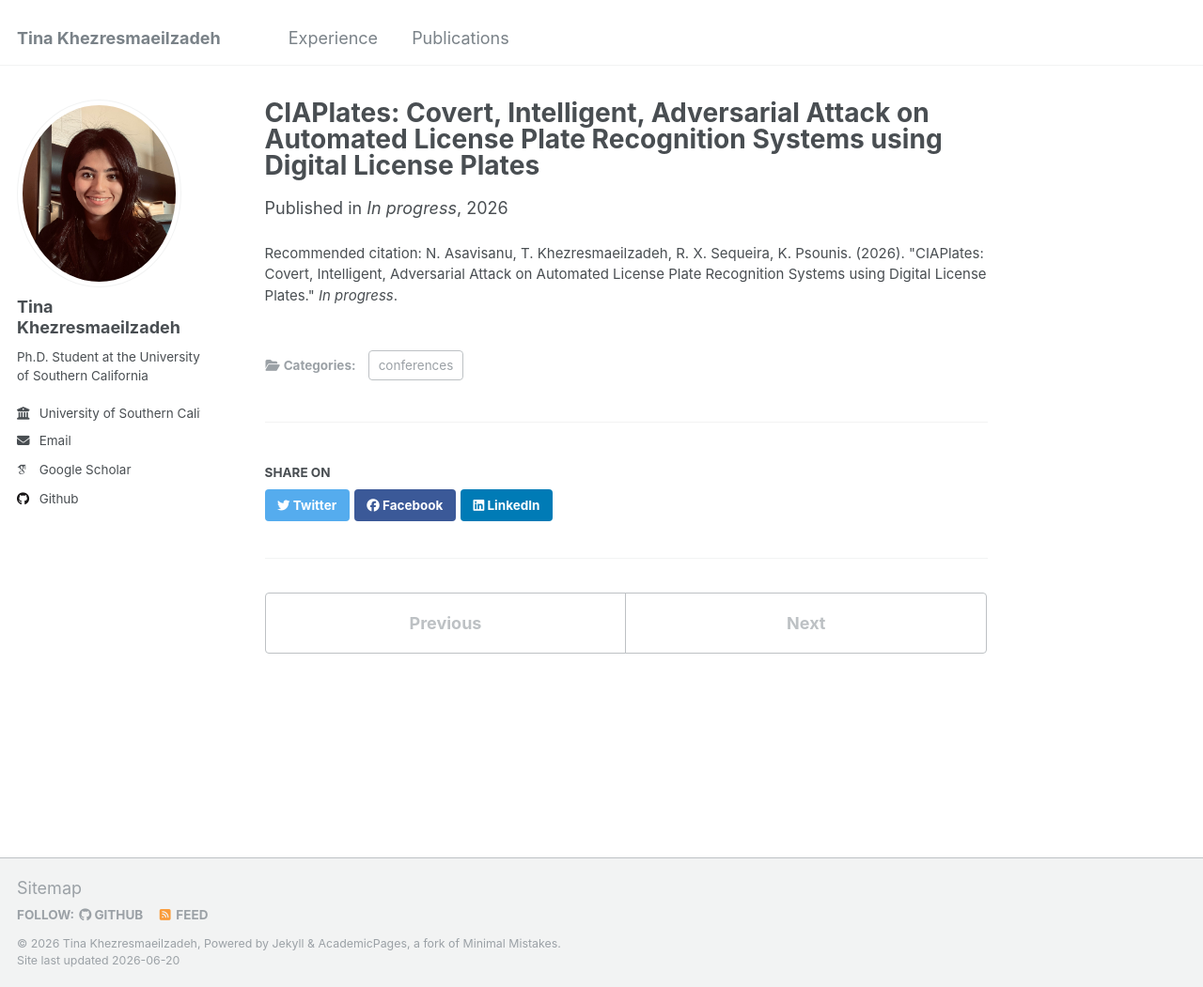
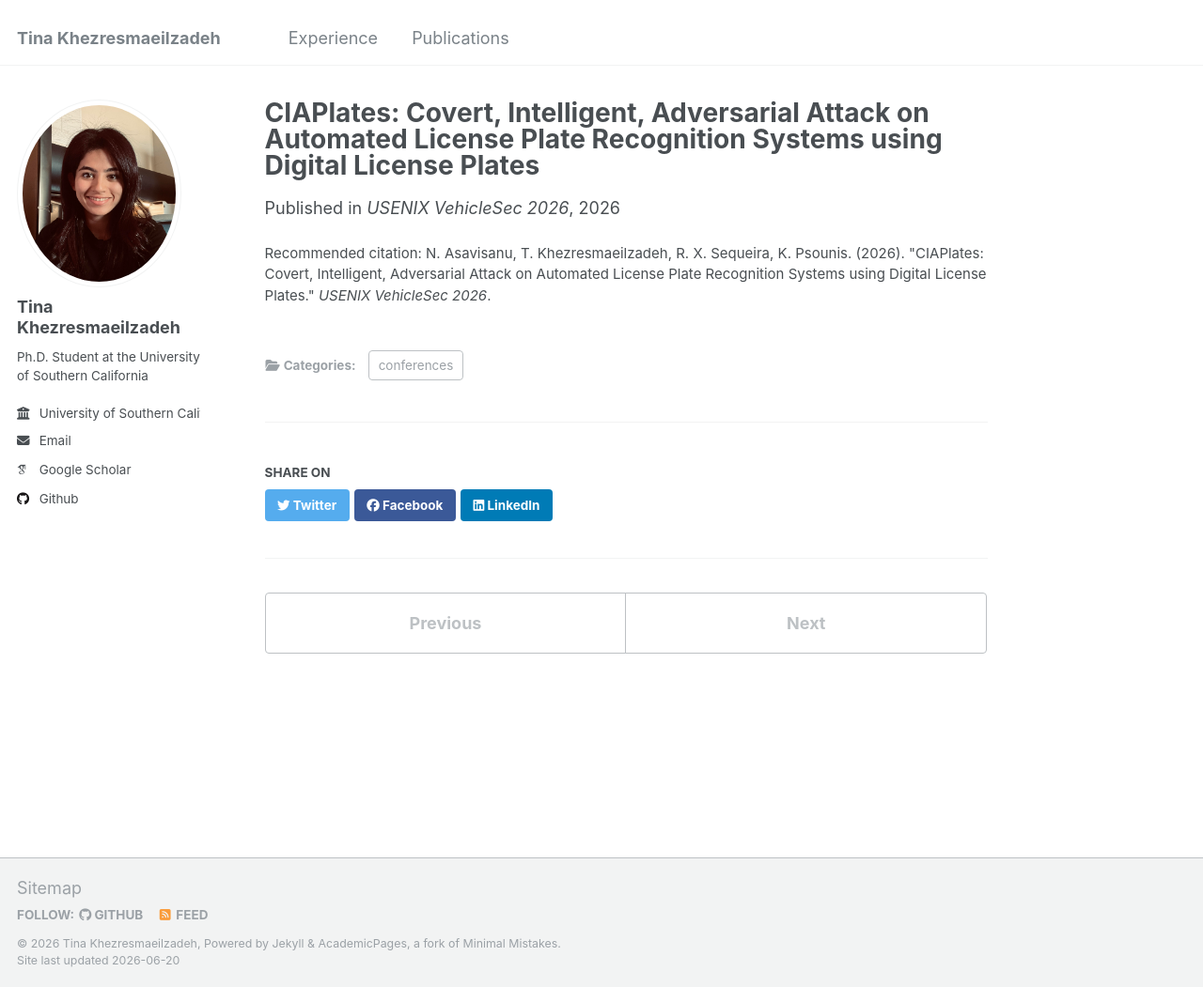
Before and after one commit to tinakhezresmaeilzadeh/tinakhezresmaeilzadeh.github.io, a Jekyll site: the page built from _publications/2026-01-01-ciaplates-alpr.md, in a window 1280 px wide and 1051 px high. Shown: the whole window at 94% size. Built offline with Jekyll 4.4.1, drawn with Linux system fonts in a browser that asks for light colours; some web fonts are replaced.

Commit message:
Update 2026-01-01-ciaplates-alpr.md

```diff
--- a/_publications/2026-01-01-ciaplates-alpr.md
+++ b/_publications/2026-01-01-ciaplates-alpr.md
@@ -2,10 +2,10 @@
 title: "CIAPlates: Covert, Intelligent, Adversarial Attack on Automated License Plate Recognition Systems using Digital License Plates"
 collection: publications
 category: conferences
-order: 8
+order: 5
 permalink: /publication/2026-ciaplates-alpr
 excerpt: 'An adversarial attack on automated license plate recognition using digital license plates.'
 date: 2026-01-01
-venue: 'In progress'
-citation: 'N. Asavisanu, T. Khezresmaeilzadeh, R. X. Sequeira, K. Psounis. (2026). &quot;CIAPlates: Covert, Intelligent, Adversarial Attack on Automated License Plate Recognition Systems using Digital License Plates.&quot; <i>In progress</i>.'
+venue: 'USENIX VehicleSec 2026'
+citation: 'N. Asavisanu, T. Khezresmaeilzadeh, R. X. Sequeira, K. Psounis. (2026). &quot;CIAPlates: Covert, Intelligent, Adversarial Attack on Automated License Plate Recognition Systems using Digital License Plates.&quot; <i>USENIX VehicleSec 2026</i>.'
 ---
```
